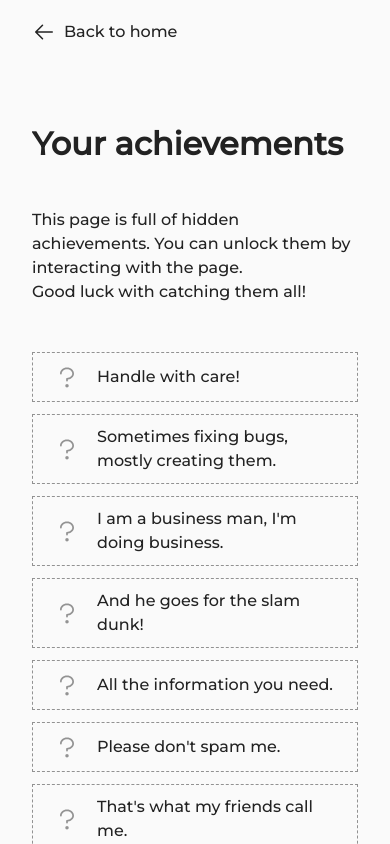
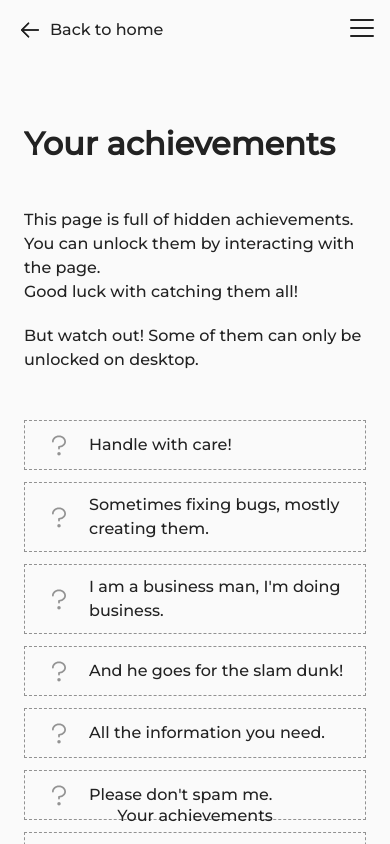
Before and after one commit to AdrianFahrbach/personal-website, a Next.js app: page /achievements in a window 390 px wide. Shown: the top 844 px of the page. Built offline with nearby package versions, Linux system fonts and the light colour scheme.

Commit message:
✨ feat: add mobile menu

```diff
--- a/src/app/achievements/page.tsx
+++ b/src/app/achievements/page.tsx
@@ -13,6 +13,9 @@ export default function Achievements() {
               <br />
               Good luck with catching them all!
             </p>
+            <p className={pageStyles.mobileOnlyMessage}>
+              But watch out! Some of them can only be unlocked on desktop.
+            </p>
             <AchievementsList />
           </div>
         </div>
--- a/src/components/AchievementsList.tsx
+++ b/src/components/AchievementsList.tsx
@@ -1,11 +1,11 @@
 'use client';
 
+import { AchievementsContext } from '@/providers/AchievementsProvider';
+import { achievementToToastMap, allAchievements } from '@/services/achievements.service';
+import { QuestionMark } from '@phosphor-icons/react';
 import classNames from 'classnames';
 import React, { useContext } from 'react';
 import styles from './AchievementsList.module.scss';
-import { AchievementsContext } from '@/providers/AchievementsProvider';
-import { achievementToToastMap, allAchievements } from '@/services/achievements.service';
-import { QuestionMark } from '@phosphor-icons/react';
 
 export const AchievementsList: React.FC<React.HTMLAttributes<HTMLDivElement>> = () => {
   const { unlockedAchievements } = useContext(AchievementsContext);
--- a/src/components/Header.module.scss
+++ b/src/components/Header.module.scss
@@ -1,13 +1,71 @@
-.linkContainer {
+.mobileNav {
   position: fixed;
+  top: 0;
+  left: 0;
   z-index: 999;
   display: flex;
-  gap: 18px;
+  flex-direction: column;
   align-items: center;
-  justify-content: space-between;
-  margin: var(--wrapper-padding-y) var(--wrapper-padding-x);
+  justify-content: center;
+  width: 100%;
+  height: 100vh;
+  height: 100dvh;
+  text-align: center;
+  background-color: var(--neutral-100);
+  transition: 0.375s ease;
+  transform: translateY(-101%);
+  @media (min-width: 576px) {
+    display: contents;
+    text-align: unset;
+    background-color: transparent;
+  }
+
+  &.isOpen {
+    transform: translateY(0);
+  }
+}
+
+.mobileNavButton {
+  top: 0;
+  right: 0;
+  z-index: 999;
+  display: block;
+  padding: 12px;
+  color: var(--neutral-900);
+  appearance: none;
+  cursor: pointer;
+  background: none;
+  border: none;
+  transition: opacity 0.25s ease;
+  @media (min-width: 576px) {
+    display: none;
+  }
+
+  &:hover {
+    opacity: 0.8;
+  }
+}
+
+.mobileNavOpenButton {
+  position: fixed;
+}
+
+.mobileNavCloseButton {
+  position: absolute;
+}
+
+.linkContainer {
+  z-index: 999;
   transition: transform 0.5s ease;
   transition-delay: 1.25s;
+  @media (min-width: 576px) {
+    position: fixed;
+    display: flex;
+    gap: 18px;
+    align-items: center;
+    justify-content: space-between;
+    margin: var(--wrapper-padding-y) var(--wrapper-padding-x);
+  }
 
   &.isHidden {
     transition-delay: 0s;
@@ -26,19 +84,32 @@
 
 .topLeft,
 .topRight {
+  @media (min-width: 576px) {
+    text-align: center;
+  }
+
   &.isHidden {
-    transform: translateY(-200%);
+    @media (min-width: 576px) {
+      transform: translateY(-200%);
+    }
   }
 }
 
-
 .bottomCenter {
-  bottom: 0;
+  position: fixed !important;
+  bottom: 8px;
   left: 50%;
+  margin-right: 0 !important;
+  margin-left: 0 !important;
   transform: translateX(-50%);
+  @media (min-width: 576px) {
+    bottom: 0;
+  }
 
   &.isHidden {
-    transform: translate(-50%, 200%);
+    @media (min-width: 576px) {
+      transform: translate(-50%, 200%);
+    }
   }
 }
 
@@ -53,12 +124,30 @@
   display: flex;
   flex-direction: column;
   gap: 3px;
-  align-items: flex-end;
+  align-items: center;
+  @media (min-width: 576px) {
+    align-items: flex-end;
+  }
 }
 
 .bottomLeft,
 .bottomRight {
   &.isHidden {
-    transform: translateY(200%);
+    @media (min-width: 576px) {
+      transform: translateY(200%);
+    }
   }
 }
+
+.backToHome {
+  @media (max-width: 575.98px) {
+    position: fixed !important;
+    top: 10px;
+    left: 8px;
+    z-index: 998;
+
+    &.isHidden {
+      transform: translateY(-200%);
+    }
+  }
+}
--- a/src/components/Header.tsx
+++ b/src/components/Header.tsx
@@ -4,14 +4,18 @@ import { HeaderLink } from '@/components/HeaderLink';
 import { PageTransitionContext } from '@/providers/PageTransitionsProvider';
 import classNames from 'classnames';
 import { usePathname } from 'next/navigation';
-import React, { useContext, useEffect } from 'react';
+import React, { useContext, useEffect, useState } from 'react';
 import styles from './Header.module.scss';
+import { List, X } from '@phosphor-icons/react';
+import { useViewport } from '@/services/viewport.service';
 
 export const Header: React.FC = () => {
   const { nextRoute, pending } = useContext(PageTransitionContext);
   const pathname = usePathname();
   const showHomeNav = (!pending && pathname === '/') || (pending && nextRoute === '/');
   const headerRef = React.createRef<HTMLElement>();
+  const [mobileNavOpen, setMobileNavOpen] = useState(false);
+  const viewport = useViewport();
 
   /**
    * Disable pointer events when dragging starts outside of a link
@@ -40,31 +44,91 @@ export const Header: React.FC = () => {
 
   return (
     <header ref={headerRef}>
-      <div className={classNames([styles.linkContainer, styles.topLeft, showHomeNav && styles.isHidden])}>
-        <HeaderLink to='/' label='Back to home' isBackButton hasPageTransition />
-      </div>
+      <button
+        className={classNames([styles.mobileNavButton, styles.mobileNavOpenButton])}
+        onClick={() => setMobileNavOpen(true)}>
+        <List size={32} />
+      </button>
+      <div className={classNames([styles.mobileNav, mobileNavOpen && styles.isOpen])}>
+        <button
+          className={classNames([styles.mobileNavButton, styles.mobileNavCloseButton])}
+          onClick={() => setMobileNavOpen(false)}>
+          <X size={32} />
+        </button>
         <div className={classNames([styles.linkContainer, styles.topLeft, !showHomeNav && styles.isHidden])}>
-        <HeaderLink to='https://github.com/AdrianFahrbach' label='GitHub' isExternal achievementToUnlock='github' />
-        <HeaderLink to='https://dribbble.com/Adrn' label='Dribbble' isExternal achievementToUnlock='dribbble' />
+          <HeaderLink
+            to='https://github.com/AdrianFahrbach'
+            label='GitHub'
+            isExternal
+            achievementToUnlock='github'
+            setMobileNavOpen={setMobileNavOpen}
+          />
+          <HeaderLink
+            to='https://dribbble.com/Adrn'
+            label='Dribbble'
+            isExternal
+            achievementToUnlock='dribbble'
+            setMobileNavOpen={setMobileNavOpen}
+          />
           <HeaderLink
             to='https://www.linkedin.com/in/adrian-fahrbach/'
             label='LinkedIn'
             isExternal
             achievementToUnlock='linkedin'
+            setMobileNavOpen={setMobileNavOpen}
           />
         </div>
         <div className={classNames([styles.linkContainer, styles.topRight, !showHomeNav && styles.isHidden])}>
-        <HeaderLink to='mailto:adrianfahrbach@me.com' label='Contact me' achievementToUnlock='contact' />
+          <HeaderLink
+            to='mailto:adrianfahrbach@me.com'
+            label='Contact me'
+            achievementToUnlock='contact'
+            setMobileNavOpen={setMobileNavOpen}
+          />
         </div>
         <div className={classNames([styles.linkContainer, styles.bottomRight, !showHomeNav && styles.isHidden])}>
-        <HeaderLink isSmall to='/privacy' label='Privacy' hasPageTransition />
-        <HeaderLink isSmall to='/legal-notice' label='Legal notice' hasPageTransition />
+          <HeaderLink
+            isSmall
+            to='/privacy'
+            label='Privacy'
+            hasPageTransition={viewport !== 'mobile'}
+            setMobileNavOpen={setMobileNavOpen}
+          />
+          <HeaderLink
+            isSmall
+            to='/legal-notice'
+            label='Legal notice'
+            hasPageTransition={viewport !== 'mobile'}
+            setMobileNavOpen={setMobileNavOpen}
+          />
         </div>
         <div className={classNames([styles.linkContainer, styles.bottomLeft, !showHomeNav && styles.isHidden])}>
-        <HeaderLink to='/assets/cv.pdf' label='My CV' isExternal achievementToUnlock='cv' isFile />
+          <HeaderLink
+            to='/assets/cv.pdf'
+            label='My CV'
+            isExternal
+            achievementToUnlock='cv'
+            isFile
+            setMobileNavOpen={setMobileNavOpen}
+          />
+        </div>
+      </div>
+      <div
+        className={classNames([
+          styles.linkContainer,
+          styles.topLeft,
+          showHomeNav && styles.isHidden,
+          styles.backToHome,
+        ])}>
+        <HeaderLink to='/' label='Back to home' isBackButton hasPageTransition setMobileNavOpen={setMobileNavOpen} />
       </div>
       <div className={classNames([styles.linkContainer, styles.bottomCenter, !showHomeNav && styles.isHidden])}>
-        <HeaderLink to='/achievements' label='Your achievements' hasPageTransition />
+        <HeaderLink
+          to='/achievements'
+          label='Your achievements'
+          hasPageTransition
+          setMobileNavOpen={setMobileNavOpen}
+        />
       </div>
     </header>
   );
--- a/src/components/HeaderLink.module.scss
+++ b/src/components/HeaderLink.module.scss
@@ -1,10 +1,18 @@
 .container {
   position: relative;
   z-index: 2;
-  display: block;
+  display: flex;
+  align-items: center;
+  justify-content: center;
+  padding: 10px;
   overflow: hidden;
   font-size: 16px;
   line-height: 1.25;
+  text-align: center;
+  @media (min-width: 576px) {
+    padding: 0;
+    text-align: unset;
+  }
 
   &:hover {
     .labelTop,
@@ -23,16 +31,28 @@
   }
 
   &.isSmall {
-    font-size: 13px;
+    @media (min-width: 576px) {
+      font-size: 13px;
+    }
   }
+}
+
+.transitionContainer {
+  position: relative;
+  display: inline-block;
+  overflow: hidden;
 }
 
 .icon {
   position: absolute;
   top: 50%;
-  left: 0;
+  left: 10px;
+  display: block;
   transition: transform 0.25s ease;
   transform: translate(0, -50%);
+  @media (min-width: 576px) {
+    left: 0;
+  }
 }
 
 .labelTop,
--- a/src/components/HeaderLink.tsx
+++ b/src/components/HeaderLink.tsx
@@ -18,6 +18,7 @@ interface HeaderLinkProps {
   achievementToUnlock?: Achievement;
   hasPageTransition?: boolean;
   isBackButton?: boolean;
+  setMobileNavOpen: React.Dispatch<React.SetStateAction<boolean>>;
 }
 
 export const HeaderLink: React.FC<HeaderLinkProps> = ({
@@ -29,11 +30,13 @@ export const HeaderLink: React.FC<HeaderLinkProps> = ({
   achievementToUnlock,
   hasPageTransition,
   isBackButton,
+  setMobileNavOpen,
 }) => {
   const { unlockedAchievements: achievements, unlockAchievement } = useContext(AchievementsContext);
   const { navigate } = useContext(PageTransitionContext);
 
   const handeClick: React.MouseEventHandler = e => {
+    setMobileNavOpen(false);
     if (hasPageTransition) {
       e.preventDefault();
       navigate(to, { x: `${e.clientX}px`, y: `${e.clientY}px` });
@@ -42,6 +45,18 @@ export const HeaderLink: React.FC<HeaderLinkProps> = ({
       unlockAchievement(achievementToUnlock);
     }
   };
+
+  const InnerElements = (
+    <>
+      {isBackButton && <ArrowLeft className={styles.icon} size={24} />}
+      <div className={styles.transitionContainer}>
+        <span className={classNames([styles.labelTop, !!isBackButton && styles.hasIcon])}>{label}</span>
+        <span className={classNames([styles.labelBottom, !!isBackButton && styles.hasIcon])} aria-hidden>
+          {label}
+        </span>
+      </div>
+    </>
+  );
 
   // Files can't use the Next.js Link component
   if (isFile) {
@@ -53,11 +68,7 @@ export const HeaderLink: React.FC<HeaderLinkProps> = ({
         rel={isExternal ? 'noopener noreferrer' : undefined}
         className={classNames([styles.container, isSmall && styles.isSmall])}
         aria-label={label}>
-        {isBackButton && <ArrowLeft className={styles.icon} size={24} />}
-        <span className={classNames([styles.labelTop, !!isBackButton && styles.hasIcon])}>{label}</span>
-        <span className={classNames([styles.labelBottom, !!isBackButton && styles.hasIcon])} aria-hidden>
-          {label}
-        </span>
+        {InnerElements}
       </a>
     );
   }
@@ -71,10 +82,7 @@ export const HeaderLink: React.FC<HeaderLinkProps> = ({
       className={classNames([styles.container, isSmall && styles.isSmall])}
       aria-label={label}>
       {isBackButton && <ArrowLeft className={styles.icon} size={24} />}
-      <span className={classNames([styles.labelTop, !!isBackButton && styles.hasIcon])}>{label}</span>
-      <span className={classNames([styles.labelBottom, !!isBackButton && styles.hasIcon])} aria-hidden>
-        {label}
-      </span>
+      {InnerElements}
     </Link>
   );
 };
--- a/src/styles/globals.scss
+++ b/src/styles/globals.scss
@@ -6,8 +6,12 @@
   --gold-500: #ba9c7a;
   --gold-500-transparent: rgba(186, 156, 122, 0.35);
 
-  --wrapper-padding-x: 32px;
-  --wrapper-padding-y: 22px;
+  --wrapper-padding-x: 24px;
+  --wrapper-padding-y: 20px;
+  @media (min-width: 576px) {
+    --wrapper-padding-x: 32px;
+    --wrapper-padding-y: 22px;
+  }
 
   --font-size-h1: 32px;
   --font-size-h2: 24px;
--- a/src/styles/page.module.scss
+++ b/src/styles/page.module.scss
@@ -79,3 +79,10 @@ h1.headline {
     height: var(--pt-circle-size);
   }
 }
+
+.mobileOnlyMessage {
+  margin-top: 20px;
+  @media (min-width: 576px) {
+    display: none;
+  }
+}
```
Also changed, not shown: 1 other file (tests, documents, lock files or other folders). Lines whose indentation alone changed are shown as unchanged.
